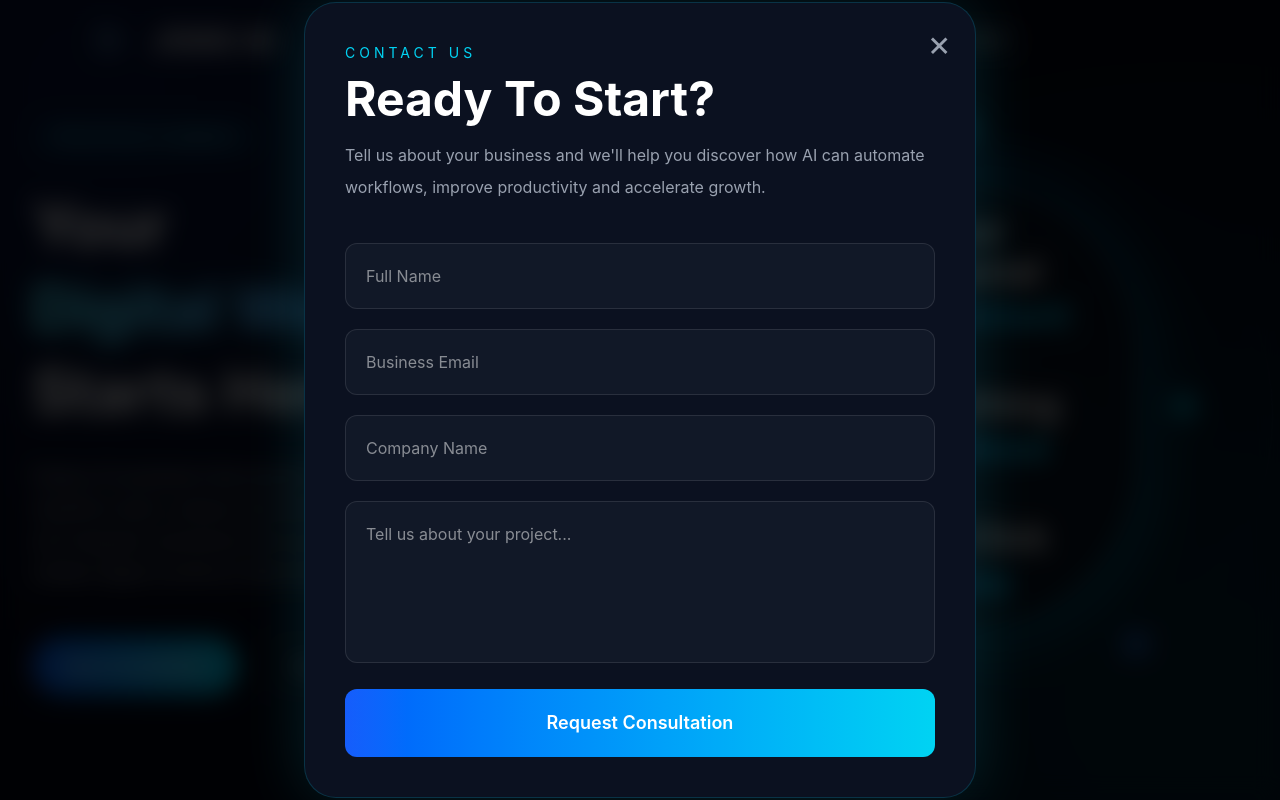
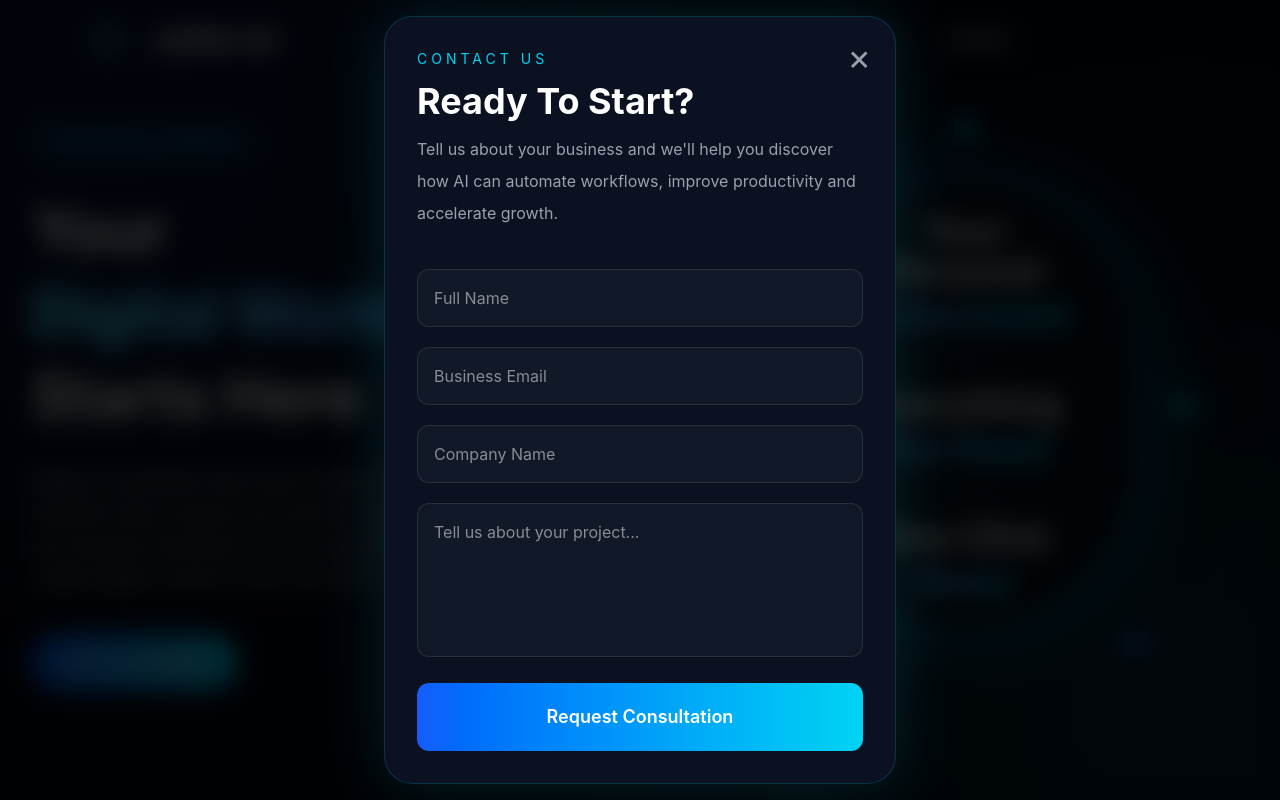
Before and after one commit to ashnagrover00-collab/joas-website, a React (Vite) app in the folder React/mailflow-ai/: page / in a window 1280 px wide. Both pictures are taken after a click on the button "Book Consultation". Shown: the top 800 px of the page. Built offline with nearby package versions, Linux system fonts and the light colour scheme.

Commit message:
updated form and right arrow

```diff
--- a/React/mailflow-ai/src/components/Hero.jsx
+++ b/React/mailflow-ai/src/components/Hero.jsx
@@ -111,7 +111,7 @@ const handleSubmit = async (e) => {
 
             </p>
 
-            <div className="flex gap-5 mt-12">
+            <div className="mt-10">
 
               <button
                 onClick={() => setOpen(true)}
@@ -120,13 +120,7 @@ const handleSubmit = async (e) => {
                 Book Consultation
               </button>
 
-              <button className="px-8 py-4 rounded-full border border-white/20 hover:bg-white hover:text-black transition flex items-center gap-2">
 
-                Explore
-
-                <ArrowRight size={18} />
-
-              </button>
 
             </div>
 
@@ -235,9 +229,15 @@ const handleSubmit = async (e) => {
       {/* CONTACT POPUP */}
 
       {open && (
-        <div className="absolute inset-0 z-50 flex items-center justify-center bg-black/80 backdrop-blur-md p-6">
+        <div
+  className="fixed inset-0 z-50 flex items-center justify-center bg-black/80 backdrop-blur-md p-6"
+  onClick={() => setOpen(false)}
+>
 
-          <div className="relative w-full max-w-2xl rounded-[32px] border border-cyan-500/20 bg-[#0B1120] p-10 shadow-[0_0_60px_rgba(34,211,238,.15)]">
+          <div
+  className="relative w-full max-w-lg rounded-[28px] border border-cyan-500/20 bg-[#0B1120] p-8 shadow-[0_0_60px_rgba(34,211,238,.15)]"
+  onClick={(e) => e.stopPropagation()}
+>
 
             <button
               onClick={() => setOpen(false)}
@@ -250,7 +250,7 @@ const handleSubmit = async (e) => {
               CONTACT US
             </p>
 
-            <h2 className="text-5xl font-bold mb-4">
+            <h2 className="text-3xl md:text-4xl font-bold mb-3">
               Ready To Start?
             </h2>
 
@@ -270,7 +270,7 @@ const handleSubmit = async (e) => {
                 name="name"
                 placeholder="Full Name"
                 required
-                className="w-full rounded-xl bg-[#111827] border border-white/10 p-5 outline-none focus:border-cyan-400 transition"
+                className="w-full rounded-xl bg-[#111827] border border-white/10 p-4 outline-none focus:border-cyan-400 transition"
               />
 
               <input
@@ -278,7 +278,7 @@ const handleSubmit = async (e) => {
                 name="email"
                 placeholder="Business Email"
                 required
-                className="w-full rounded-xl bg-[#111827] border border-white/10 p-5 outline-none focus:border-cyan-400 transition"
+                className="w-full rounded-xl bg-[#111827] border border-white/10 p-4 outline-none focus:border-cyan-400 transition"
               />
 
               <input
@@ -286,7 +286,7 @@ const handleSubmit = async (e) => {
                 name="company"
                 placeholder="Company Name"
                 required
-                className="w-full rounded-xl bg-[#111827] border border-white/10 p-5 outline-none focus:border-cyan-400 transition"
+                className="w-full rounded-xl bg-[#111827] border border-white/10 p-4 outline-none focus:border-cyan-400 transition"
               />
 
               <textarea
@@ -294,7 +294,7 @@ const handleSubmit = async (e) => {
                 name="message"
                 placeholder="Tell us about your project..."
                 required
-                className="w-full rounded-xl bg-[#111827] border border-white/10 p-5 outline-none resize-none focus:border-cyan-400 transition"
+                className="w-full rounded-xl bg-[#111827] border border-white/10 p-4 outline-none resize-none focus:border-cyan-400 transition"
               />
 
               <button
--- a/React/mailflow-ai/src/components/Partner.jsx
+++ b/React/mailflow-ai/src/components/Partner.jsx
@@ -1,5 +1,4 @@
 import {
-  ArrowRight,
   CheckCircle2,
   Link2,
   GraduationCap,
@@ -183,11 +182,7 @@ export default function Partner() {
                 {text}
                 </p>
 
-                <button className="mt-8 w-12 h-12 rounded-full bg-blue-600 flex items-center justify-center group-hover:translate-x-2 transition self-start">
 
-                  <ArrowRight size={18} />
-
-                </button>
 
               </div>
 
```
